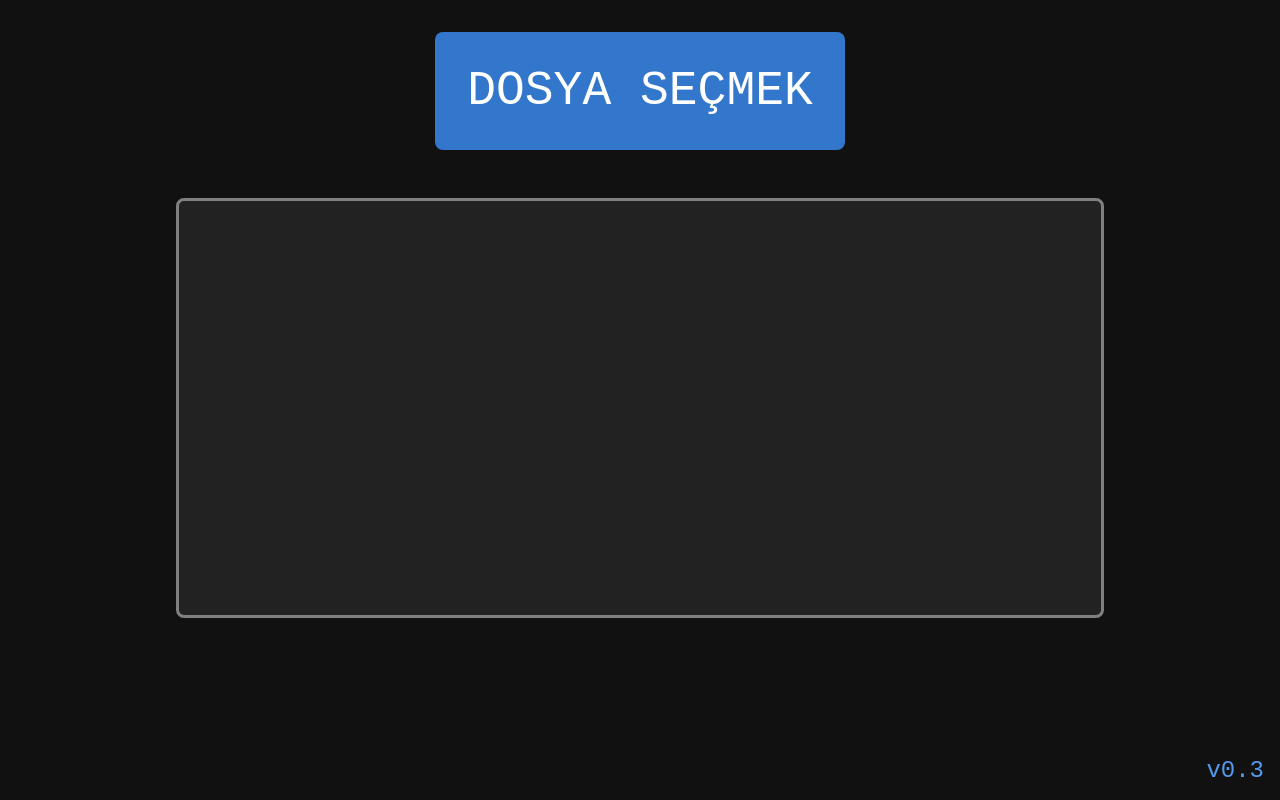
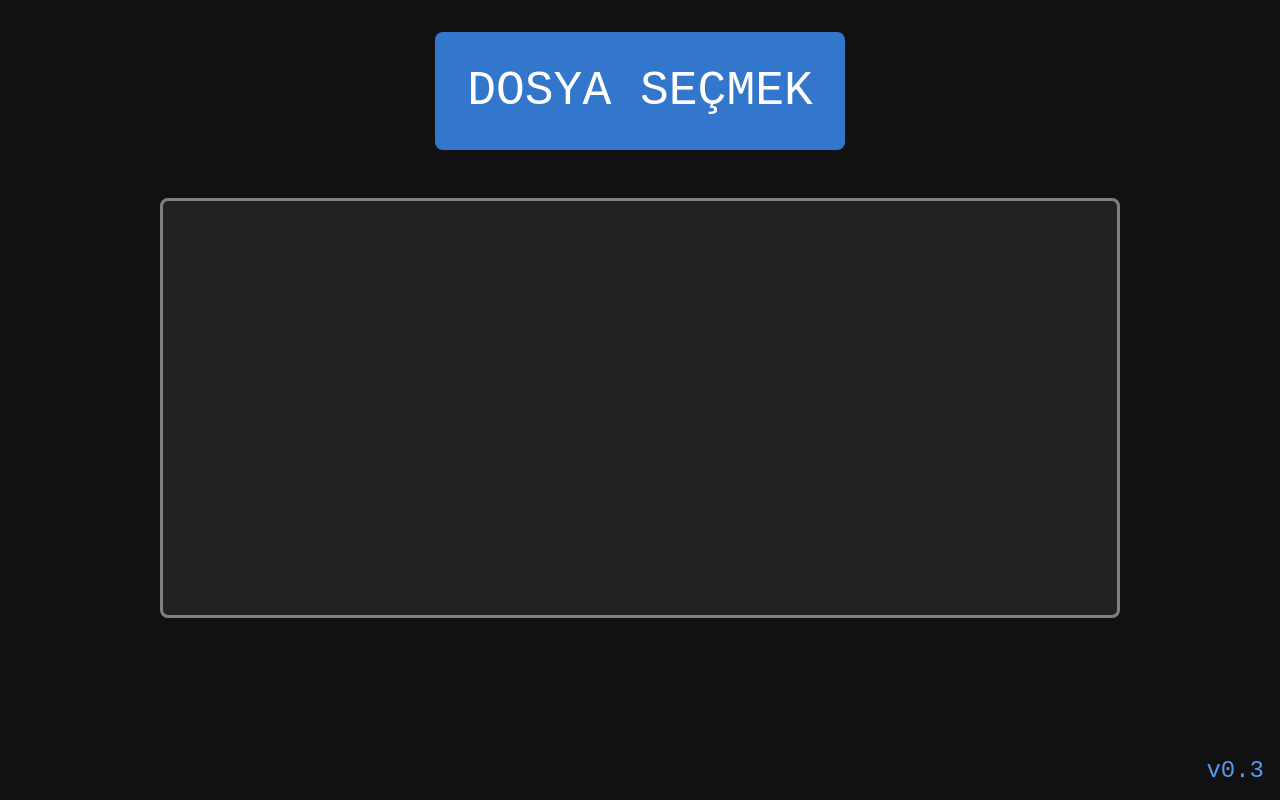
Before and after one commit to deoxify/kollektiv, a plain HTML site: page index.html in a window 1280 px wide. Drawn offline with Linux system fonts and the light colour scheme.

Commit message:
Update style.css

```diff
--- a/style.css
+++ b/style.css
@@ -23,7 +23,7 @@ textarea {
   border-radius: 0.5rem;
   background-color: #222;
   font-size: 1.5rem;
-  width: 58rem;
+  width: 60rem;
   height: 32rem;
   resize: none;
   padding: 1rem;
```
